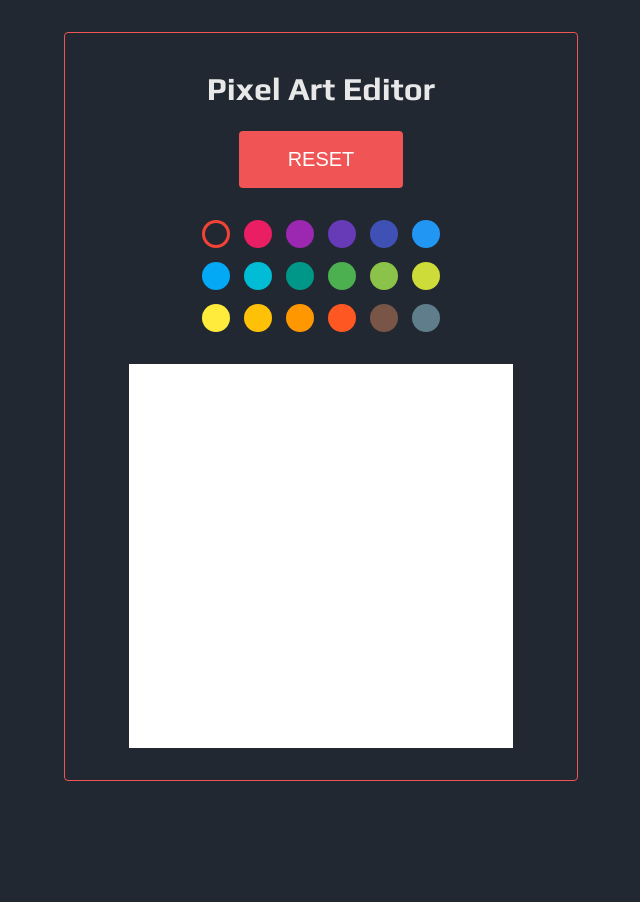
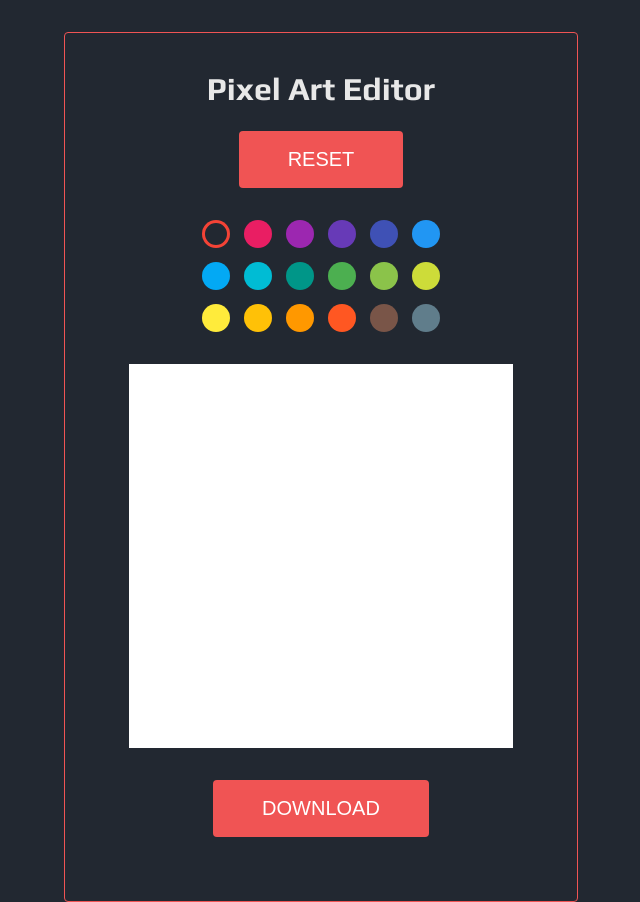
Before and after one commit to Anuththiga/react-pixel-art-editor, a React (Create React App) app: page / in a window 1280 px wide. Both pictures are taken after a click on the button "START DRAWING". Shown: the whole page, without its empty margins (319-959 px from the left). Before the commit the page ends 800 px from the top, so only its background shows below. Built offline with nearby package versions, Linux system fonts and the light colour scheme.

Commit message:
download as png

```diff
--- a/package.json
+++ b/package.json
@@ -9,6 +9,7 @@
     "node-sass": "^9.0.0",
     "react": "^18.2.0",
     "react-color": "^2.19.3",
+    "react-component-export-image": "^1.0.6",
     "react-dom": "^18.2.0",
     "react-scripts": "5.0.1",
     "web-vitals": "^2.1.4"
--- a/src/components/DrawingPanel.js
+++ b/src/components/DrawingPanel.js
@@ -1,6 +1,7 @@
 import React, { useRef } from 'react'
 import PanelRow from './PanelRow';
 import "../styles/drawingPanel.scss";
+import { exportComponentAsPNG } from "react-component-export-image";
 
 
 const DrawingPanel = ({ panelHeight, panelWidth, selectedColor }) => {
@@ -19,6 +20,9 @@ const DrawingPanel = ({ panelHeight, panelWidth, selectedColor }) => {
         <div className="pixels" ref={panelRef}>
         {rows}
         </div>
+        <button className="button" onClick={() => exportComponentAsPNG(panelRef)}>
+            Download
+        </button>
     </div>
   )
 }
--- a/src/styles/drawingPanel.scss
+++ b/src/styles/drawingPanel.scss
@@ -6,4 +6,5 @@
 
 .pixels {
     margin-top: 2rem;
+    margin-bottom: 2rem;
 }
```
Also changed, not shown: 1 other file (tests, documents, lock files or other folders).
